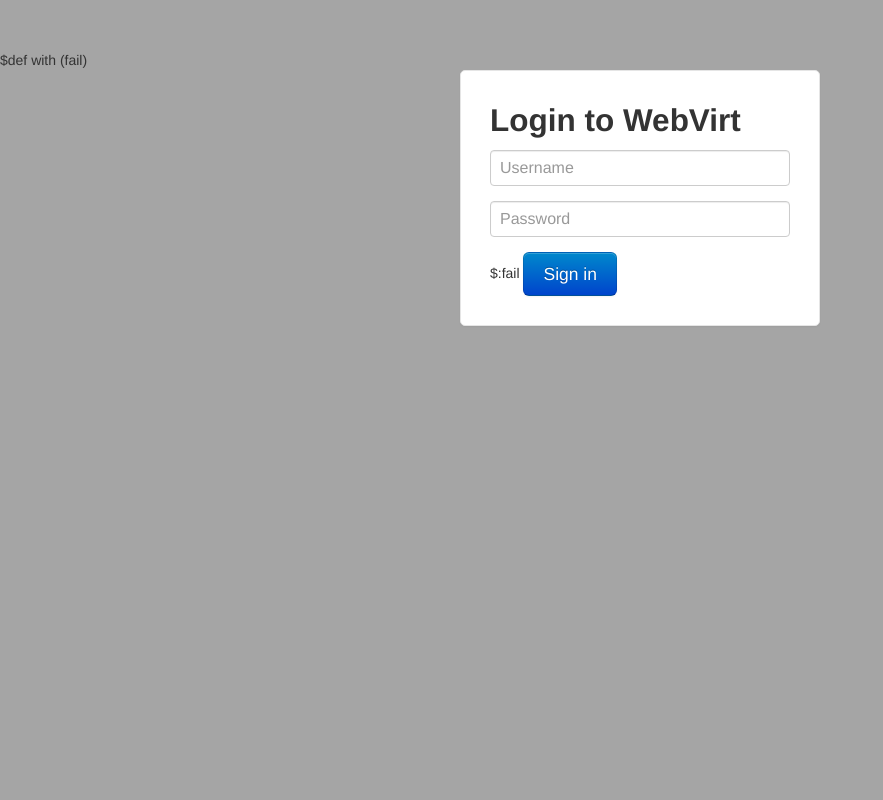
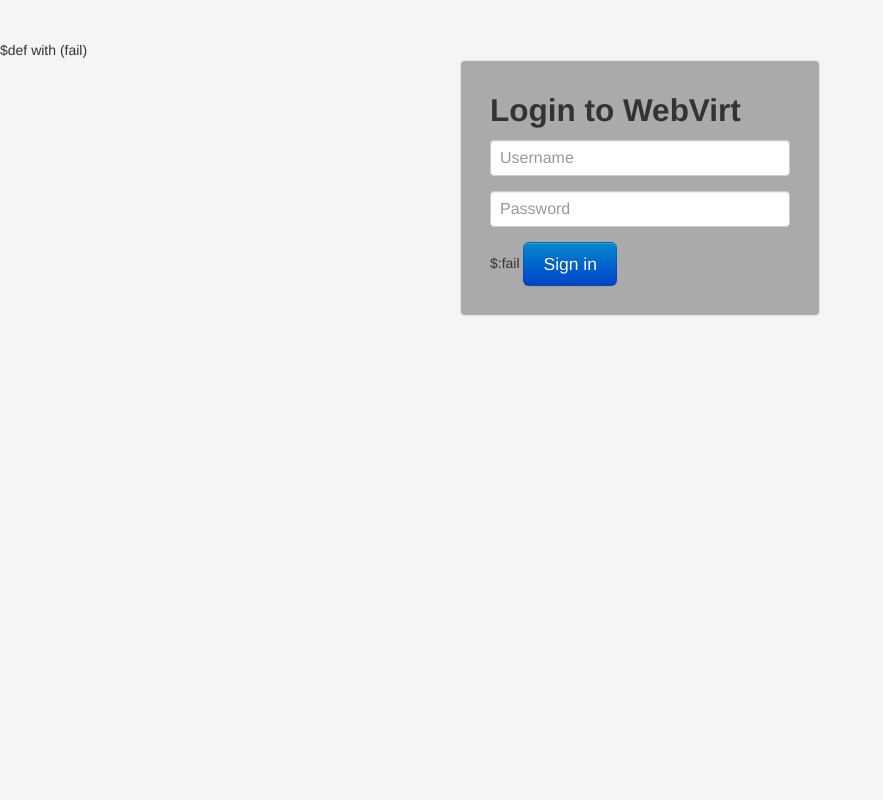
Before and after one commit to Vacation9/webvirt, a Python web app: template webvirt/templates/login.html in a window 1280 px wide. Shown: the whole page, without its empty margins (0-883 px from the left). Run offline with Jinja, Linux system fonts and the light colour scheme; the template is opened without the code that fills it, so the values that code supplies are empty; some libraries are stand-ins or nearby versions.

Commit message:
hey guys

```diff
--- a/webvirt/templates/login.html
+++ b/webvirt/templates/login.html
@@ -12,16 +12,16 @@ $def with (fail)
     <link href="./static/bootstrap/css/bootstrap.css" rel="stylesheet">
     <style type="text/css">
       body {
-        padding-top: 50px;
-        padding-bottom: 50px;
-        background-color: #a5a5a5;
+        padding-top: 40px;
+        padding-bottom: 40px;
+        background-color: #f5f5f5;
       }
 
       .form-signin {
         max-width: 300px;
         padding: 19px 29px 29px;
         margin: 0 auto 20px;
-        background-color: #fff;
+        background-color: #aaa;
         border: 1px solid #e5e5e5;
         -webkit-border-radius: 5px;
            -moz-border-radius: 5px;
```
